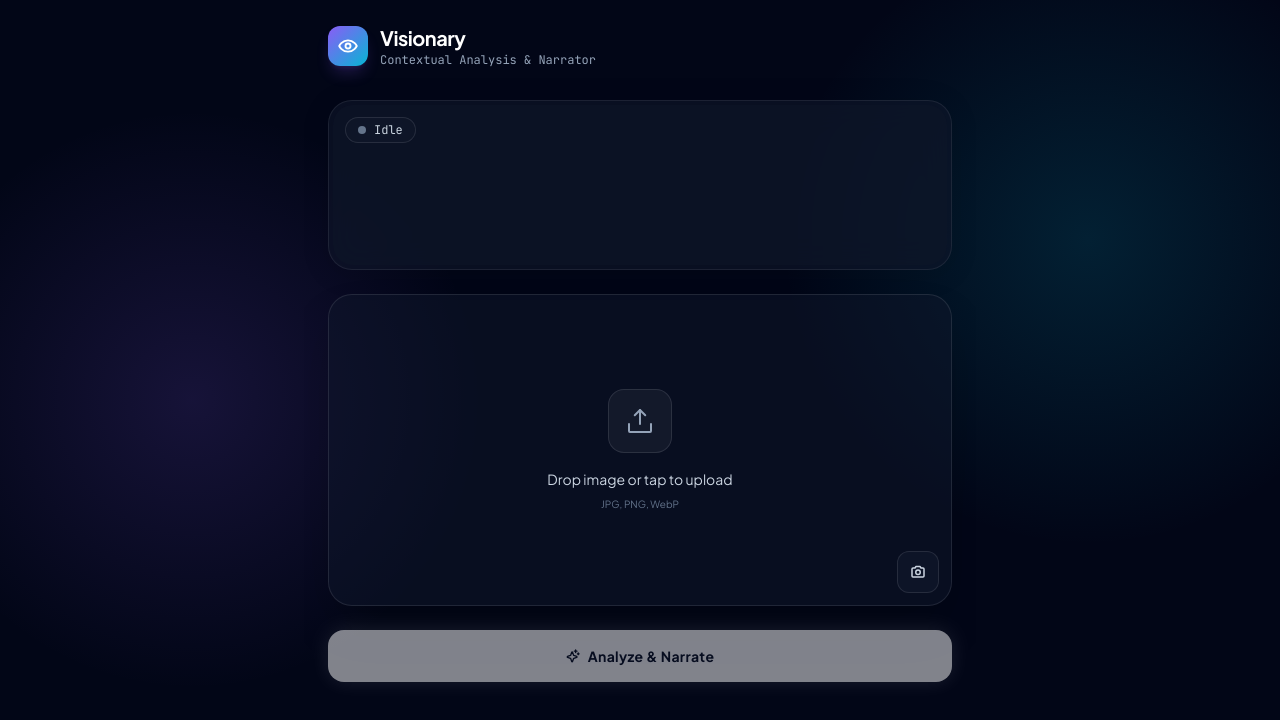
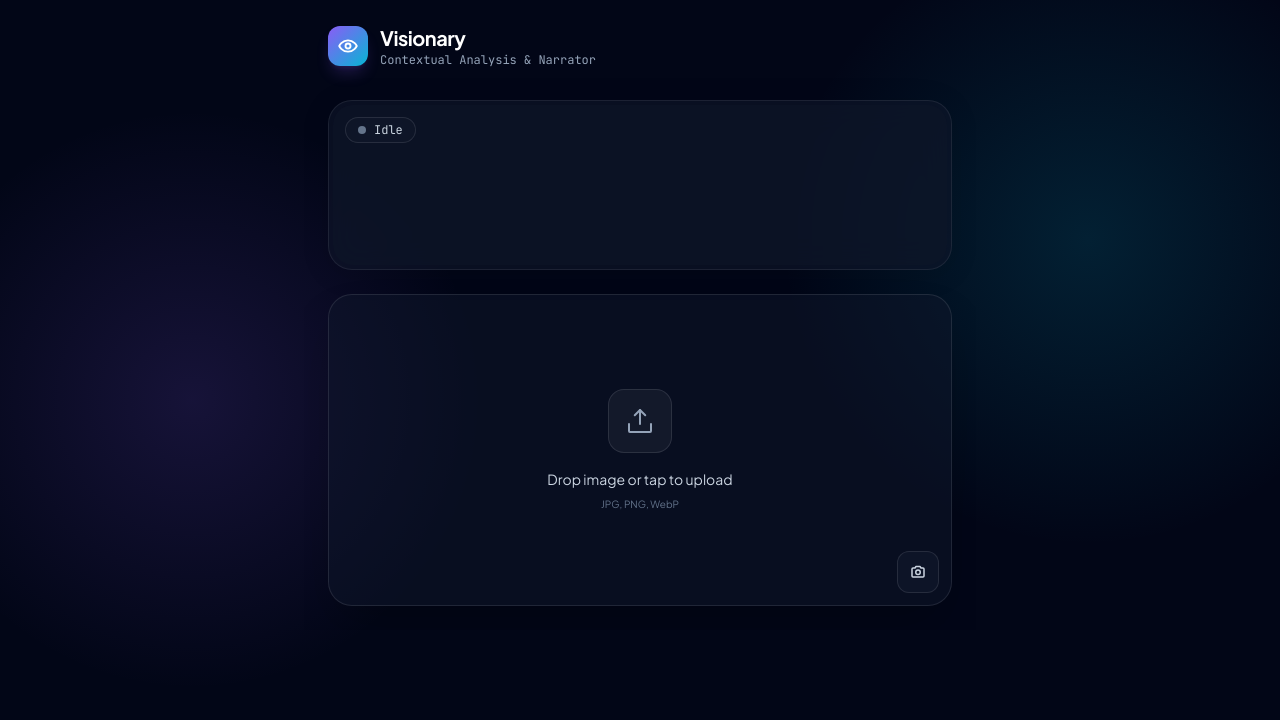
Before and after one commit to winpyishanhtat/Visionary, a React (Vite) app: page / in a window 1280 px wide. Shown: the top 720 px of the page. Built offline with nearby package versions, Linux system fonts and the light colour scheme.

Commit message:
Add files via upload

```diff
--- a/App.tsx
+++ b/App.tsx
@@ -1,17 +1,21 @@
-
 import { useState } from 'react';
-import { Eye, Sparkle, Copy } from 'phosphor-react';
+import { Eye, Sparkle, Copy, Translate } from 'phosphor-react';
 import { MediaInput } from './components/MediaInput';
 import { Visualizer } from './components/Visualizer';
 import { ErrorBanner } from './components/ErrorBanner';
-import { apiAnalyzeAndDetect, apiGenerateSpeech } from './services/geminiService';
-import { AppStatus, ResultsMap } from './types';
+import { apiAnalyzeSource, apiTranslate, apiGenerateSpeech } from './services/geminiService';
+import { AppStatus, CachedData } from './types';
+
+const LANGUAGES = [
+    { code: 'my', name: 'Burmese' },
+    { code: 'en', name: 'English' },
+    { code: 'ja', name: 'Japanese' },
+];
 
 function App() {
     const [status, setStatus] = useState<AppStatus>('idle');
     const [statusText, setStatusText] = useState('Idle');
 
-    // Error State
     const [errorMessage, setErrorMessage] = useState<string | null>(null);
 
     // File State
@@ -19,9 +23,14 @@ function App() {
     const [mimeType, setMimeType] = useState<string | null>(null);
     const [fileName, setFileName] = useState<string | null>(null);
 
-    // Results State
-    const [resultsMap, setResultsMap] = useState<ResultsMap>({});
-    const [selectedLanguage, setSelectedLanguage] = useState<string | null>(null);
+    // Cache State (stores Source and Translations for the current image)
+    const [cache, setCache] = useState<CachedData>({
+        source: null,
+        sourceAudio: null,
+        translations: {}
+    });
+
+    const [targetLangCode, setTargetLangCode] = useState<string>('en');
 
     // Audio State
     const [audioElement, setAudioElement] = useState<HTMLAudioElement | null>(null);
@@ -37,8 +46,12 @@ function App() {
         setFileData(null);
         setMimeType(null);
         setFileName(null);
-        setResultsMap({});
-        setSelectedLanguage(null);
+        // Clear cache explicitly when image is removed
+        setCache({
+            source: null,
+            sourceAudio: null,
+            translations: {}
+        });
         setStatus('idle');
         setStatusText('Idle');
         setErrorMessage(null);
@@ -51,100 +64,16 @@ function App() {
         setFileName(name || 'Uploaded File');
     };
 
-    const processWorkflow = async () => {
-        if (!fileData || !mimeType) return;
-
-        setStatus('processing');
-        setStatusText('Analyzing content...');
-        setResultsMap({}); // clear old results
-        setErrorMessage(null);
-
-        try {
-            // 1. Vision Analysis (Rules 1-8 logic in service)
-            const analysis = await apiAnalyzeAndDetect(fileData, mimeType);
-
-            const newResults: ResultsMap = {};
-
-            // 1a. Primary Content (The Source Language Tag: OCR + Description)
-            // If it's pure visual (en), analysis.primaryLabel will be "English"
-            const primaryKey = analysis.detectedLanguage === 'unknown' ? 'main' : analysis.detectedLanguage;
-
-            newResults[primaryKey] = {
-                label: `${analysis.primaryLabel} (Source)`,
-                text: analysis.primaryContent,
-                audioBlob: null
-            };
-
-            // 1b. Translations
-            if (analysis.translations.en) {
-                newResults['en'] = {
-                    label: 'English (Translation)',
-                    text: analysis.translations.en,
-                    audioBlob: null
-                };
-            }
-            if (analysis.translations.my) {
-                newResults['my'] = {
-                    label: 'Burmese (Translation)',
-                    text: analysis.translations.my,
-                    audioBlob: null
-                };
-            }
-
-            setResultsMap(newResults);
-
-            // 2. Generate Speech for each tab independently
-            // Requirement: Send Full text (OCR+Description formatted as a one passage) to the Voice Model
-            // for both source and translated languages respectively.
-
-            const keys = Object.keys(newResults);
-
-            for (const key of keys) {
-                const item = newResults[key];
-                if (!item.text) continue;
-
-                // Send the specific text for this language (OCR+Description) to the voice model
-                const textForSpeech = item.text;
-
-                setStatusText(`Generating audio for ${item.label}...`);
-                try {
-                    const blob = await apiGenerateSpeech(textForSpeech);
-                    newResults[key].audioBlob = blob;
-                    // Update state incrementally
-                    setResultsMap({ ...newResults });
-                } catch (e: any) {
-                    console.warn(`Failed to generate speech for ${key}:`, e.message);
-                }
-            }
-
-            // Finish
-            // Default to primary key
-            setSelectedLanguage(primaryKey);
-            selectLanguage(primaryKey, newResults);
-            setStatus('idle');
-            setStatusText('Ready');
-
-        } catch (error: any) {
-            console.error("Workflow Error:", error);
-            setStatus('idle');
-            setStatusText('Error');
-            setErrorMessage(error.message || "An unexpected error occurred. Please try again.");
-        }
-    };
-
-    const selectLanguage = (key: string, map = resultsMap) => {
-        setSelectedLanguage(key);
-        const item = map[key];
-
-        // Always stop current audio when switching tabs
+    // Helper to play audio blob
+    const playAudioBlob = (blob: Blob | null) => {
         if (audioElement) {
             audioElement.pause();
             setAudioElement(null);
             setIsPlaying(false);
         }
 
-        if (item && item.audioBlob) {
-            const url = URL.createObjectURL(item.audioBlob);
+        if (blob) {
+            const url = URL.createObjectURL(blob);
             const audio = new Audio(url);
             audio.onended = () => {
                 setIsPlaying(false);
@@ -152,43 +81,132 @@ function App() {
                 setStatusText('Finished');
             };
             setAudioElement(audio);
-            // We do not auto-play on tab switch, only on initial load (handled implicitly via selectLanguage call in processWorkflow)
-            // However, since selectLanguage is called at the end of processWorkflow, it will set the audio.
-            // We can check if status is processing/analyzing to trigger auto-play if needed, or just let user play.
-            // To match previous behavior of auto-playing the first result:
-            if (status === 'processing' || statusText === 'Ready') {
             audio.play().then(() => {
                 setIsPlaying(true);
                 setStatus('playing');
                 setStatusText('Speaking...');
-                 }).catch(e => console.log("Auto-play blocked or failed", e));
+            }).catch(e => console.log("Auto-play blocked", e));
         }
-        } else {
-             setAudioElement(null);
+    };
+
+    // Step 1: Initial Source Analysis
+    const performSourceAnalysis = async () => {
+        if (!fileData || !mimeType) return;
+
+        setErrorMessage(null);
+        setStatus('processing');
+
+        try {
+            // Check cache first (though button usually hidden if cached)
+            if (cache.source && cache.sourceAudio) {
+                playAudioBlob(cache.sourceAudio);
+                return;
+            }
+
+            setStatusText('Analyzing visual content...');
+            // 1. Analyze Source
+            const analysis = await apiAnalyzeSource(fileData, mimeType);
+
+            // 2. Generate Source Audio
+            setStatusText(`Generating audio (${analysis.primaryLabel})...`);
+            const audio = await apiGenerateSpeech(analysis.sourceText);
+
+            // 3. Save to Cache
+            setCache(prev => ({
+                ...prev,
+                source: analysis,
+                sourceAudio: audio
+            }));
+
+            // Set target language to source language initially so the UI reflects "Original" state
+            // If the detected language isn't in our list, we might want to handle that,
+            // but for now, setting it allows us to know we are in "Source" mode if we match logic.
+            setTargetLangCode(analysis.detectedLanguage);
+
+            // 4. Play Source Audio
+            setStatus('idle');
+            setStatusText('Ready');
+            playAudioBlob(audio);
+
+        } catch (error: any) {
+            console.error("Analysis Error:", error);
+            setStatus('idle');
+            setStatusText('Error');
+            setErrorMessage(error.message || "Failed to analyze image.");
+        }
+    };
+
+    // Step 2: Translation (Triggered by user selection)
+    const handleTranslation = async (newLangCode: string) => {
+        // Update selection state immediately
+        setTargetLangCode(newLangCode);
+
+        // If no source analyzed yet, do nothing (should not happen due to UI hiding)
+        if (!cache.source) return;
+
+        // If selecting the source language, just play source audio
+        if (newLangCode === cache.source.detectedLanguage) {
+            playAudioBlob(cache.sourceAudio);
+            return;
+        }
+
+        // Check Cache for this translation
+        if (cache.translations[newLangCode]) {
+            playAudioBlob(cache.translations[newLangCode].audio);
+            return;
+        }
+
+        // Perform Translation
+        setErrorMessage(null);
+        setStatus('processing');
+
+        try {
+            const targetLangName = LANGUAGES.find(l => l.code === newLangCode)?.name || newLangCode;
+
+            setStatusText(`Translating to ${targetLangName}...`);
+            const translatedText = await apiTranslate(cache.source.sourceText, targetLangName);
+
+            setStatusText(`Generating audio (${targetLangName})...`);
+            const translatedAudio = await apiGenerateSpeech(translatedText);
+
+            // Save to Cache
+            setCache(prev => ({
+                ...prev,
+                translations: {
+                    ...prev.translations,
+                    [newLangCode]: {
+                        text: translatedText,
+                        audio: translatedAudio
+                    }
+                }
+            }));
+
+            setStatus('idle');
+            setStatusText('Ready');
+            playAudioBlob(translatedAudio);
+
+        } catch (error: any) {
+            console.error("Translation Error:", error);
+            setStatus('idle');
+            setStatusText('Error');
+            setErrorMessage(error.message || "Failed to translate.");
         }
     };
 
     const togglePlayback = () => {
-        if (!audioElement) {
-            // Re-create if missing (e.g. after stop)
-            const item = selectedLanguage ? resultsMap[selectedLanguage] : null;
-            if (item && item.audioBlob) {
-               const url = URL.createObjectURL(item.audioBlob);
-               const audio = new Audio(url);
-               audio.onended = () => {
-                   setIsPlaying(false);
-                   setStatus('idle');
-                   setStatusText('Finished');
-               };
-               setAudioElement(audio);
-               audio.play();
-               setIsPlaying(true);
-               setStatus('playing');
-               setStatusText('Speaking...');
+        if (!audioElement && cache.source) {
+            // If no active audio but we have content, replay current view
+             const isSource = targetLangCode === cache.source.detectedLanguage;
+             if (isSource) {
+                 playAudioBlob(cache.sourceAudio);
+             } else {
+                 const trans = cache.translations[targetLangCode];
+                 if (trans) playAudioBlob(trans.audio);
              }
              return;
         }
 
+        if (audioElement) {
             if (audioElement.paused) {
                 audioElement.play();
                 setIsPlaying(true);
@@ -200,15 +218,41 @@ function App() {
                 setStatus('paused');
                 setStatusText('Paused');
             }
-    };
-
-    const copyText = () => {
-        if (selectedLanguage && resultsMap[selectedLanguage]) {
-            navigator.clipboard.writeText(resultsMap[selectedLanguage].text);
         }
     };
 
-    const currentResult = selectedLanguage ? resultsMap[selectedLanguage] : null;
+    // Determine what text/label to display
+    const getDisplayData = () => {
+        if (!cache.source) return null;
+
+        const isSourceSameAsTarget = cache.source.detectedLanguage === targetLangCode;
+
+        if (isSourceSameAsTarget) {
+            return {
+                label: `${cache.source.primaryLabel} (Original)`,
+                text: cache.source.sourceText,
+                isAudioReady: !!cache.sourceAudio
+            };
+        } else {
+            const trans = cache.translations[targetLangCode];
+            const langName = LANGUAGES.find(l => l.code === targetLangCode)?.name;
+            if (trans) {
+                return {
+                    label: `${langName} (Translation)`,
+                    text: trans.text,
+                    isAudioReady: !!trans.audio
+                };
+            }
+            // If we are here, it means we are waiting for translation or processing it
+            return {
+                label: `Translating to ${langName}...`,
+                text: "...",
+                isAudioReady: false
+            };
+        }
+    };
+
+    const displayData = getDisplayData();
 
     return (
         <div className="flex flex-col items-center py-6 px-4 md:px-6 overflow-x-hidden w-full max-w-2xl mx-auto">
@@ -257,46 +301,75 @@ function App() {
                     )}
                 </div>
 
-                {/* Process Button */}
+                {/* Process Button - Only show if we have data but NO source yet */}
+                {!cache.source && fileData && (
                     <button
-                    onClick={processWorkflow}
-                    disabled={status === 'processing' || !fileData}
+                        onClick={performSourceAnalysis}
+                        disabled={status === 'processing'}
                         className={`w-full py-4 rounded-2xl bg-white text-slate-900 font-bold text-sm tracking-wide shadow-[0_0_20px_rgba(255,255,255,0.2)] hover:scale-[1.02] transition-all duration-300 flex items-center justify-center gap-2 group ${
-                        (status === 'processing' || !fileData) ? 'opacity-50 cursor-not-allowed' : ''
+                            status === 'processing' ? 'opacity-50 cursor-not-allowed' : ''
                         }`}
                     >
                         <Sparkle weight="bold" /> Analyze & Narrate
                     </button>
+                )}
+
+                {/* Translation Selector - ONLY appear after source analysis is complete */}
+                {cache.source && (
+                    <div className="w-full animate-fade-in-down">
+                        <div className="w-full flex items-center justify-between bg-white/5 rounded-2xl p-3 border border-white/10">
+                            <div className="flex items-center gap-2 text-slate-400">
+                                <Translate size={20} />
+                                <span className="text-xs font-medium uppercase tracking-wider">Language:</span>
+                            </div>
+                            <select
+                                value={targetLangCode}
+                                onChange={(e) => handleTranslation(e.target.value)}
+                                className="bg-slate-900 border border-slate-700 text-white text-sm rounded-lg focus:ring-primary focus:border-primary block p-2 outline-none min-w-[140px]"
+                                disabled={status === 'processing'}
+                            >
+                                {/* Option for the detected source language */}
+                                <option value={cache.source.detectedLanguage}>
+                                    {cache.source.primaryLabel} (Original)
+                                </option>
+
+                                {/* Separator */}
+                                <option disabled>──────────</option>
+
+                                {/* Target Languages - Filter out source language if present */}
+                                {LANGUAGES
+                                    .filter(lang => lang.code !== cache.source?.detectedLanguage)
+                                    .map((lang) => (
+                                    <option key={lang.code} value={lang.code}>
+                                        {lang.name}
+                                    </option>
+                                ))}
+                            </select>
+                        </div>
+                    </div>
+                )}
 
                 {/* Results Area */}
-                {Object.keys(resultsMap).length > 0 && currentResult && (
+                {displayData && (
                     <div className="glass-panel rounded-2xl p-6 border-l-4 border-l-primary animate-fade-in-down">
                         <div className="flex justify-between items-center mb-3">
                             <span className="text-xs font-bold text-primary uppercase tracking-widest">
-                                {currentResult.label}
+                                {displayData.label}
                             </span>
-                            <div className="flex items-center gap-4">
-                                <select
-                                    value={selectedLanguage || ''}
-                                    onChange={(e) => selectLanguage(e.target.value)}
-                                    className="bg-slate-800 border border-slate-700 rounded-md px-2 py-1 text-xs text-white focus:border-primary outline-none max-w-[150px]"
+                            <button
+                                onClick={() => navigator.clipboard.writeText(displayData.text)}
+                                className="text-slate-400 hover:text-white text-xs flex items-center gap-1"
                             >
-                                    {Object.keys(resultsMap).map(key => (
-                                        <option key={key} value={key}>{resultsMap[key].label}</option>
-                                    ))}
-                                </select>
-                                <button onClick={copyText} className="text-slate-400 hover:text-white text-xs flex items-center gap-1">
                                 <Copy weight="bold" /> Copy
                             </button>
                         </div>
-                        </div>
                         <p className="text-sm text-slate-300 leading-relaxed font-sans whitespace-pre-wrap max-h-64 overflow-y-auto scrollbar-hide">
-                            {currentResult.text}
+                            {displayData.text}
                         </p>
                         <div className="mt-4 text-right border-t border-white/5 pt-2">
                             <div className="flex justify-between items-center">
                                 <span className="text-[10px] text-slate-500">
-                                    {resultsMap[selectedLanguage || '']?.audioBlob ? "Audio Ready" : "Text Only"}
+                                    {displayData.isAudioReady ? "Audio Ready" : "Processing..."}
                                 </span>
                                 <div>
                                     <p className="text-[10px] text-slate-400 uppercase tracking-wider">Voice Model</p>
```
Lines whose indentation alone changed are shown as unchanged.
